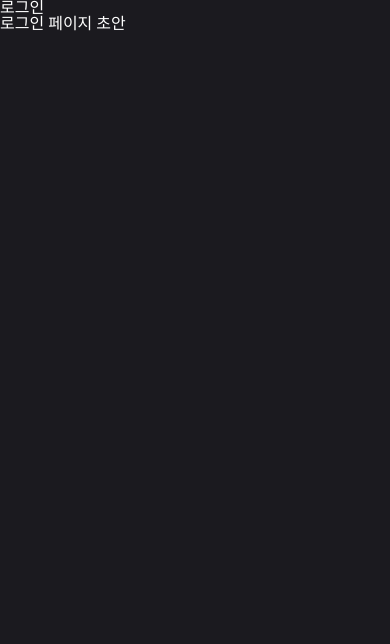
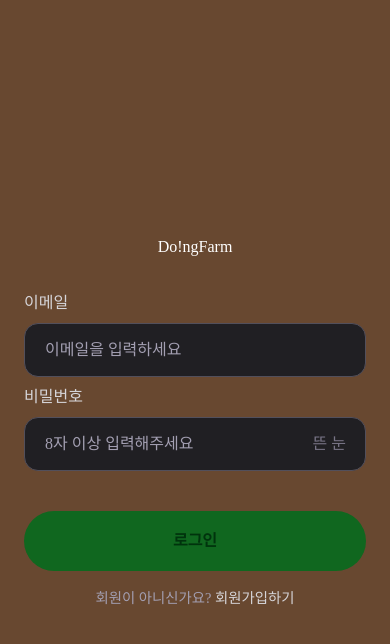
Before and after one commit to douk9909/DoingFarm, a Next.js app: page /login in a window 390 px wide. Shown: the top 644 px of the page. Built offline with nearby package versions, Linux system fonts and the light colour scheme; a web font is replaced by a local one.

Commit message:
feat: 로그인 폼 UI 구현
- 이메일/비밀번호 입력 필드 구현
- 비밀번호 표시/숨김 토글
- 이메일 유효성 검사 및 에러 메시지
- 로고 클릭 시 홈으로 이동
- 회원가입 링크 연결
- 반응형 레이아웃 (모바일 퍼스트)

```diff
--- a/src/app/(auth)/login/login.module.css
+++ b/src/app/(auth)/login/login.module.css
@@ -0,0 +1,58 @@
+.container {
+  min-height: 100vh;
+  display: flex;
+  justify-content: center;
+  align-items: center;
+  background-color: #684830;
+}
+
+.mainContent {
+  display: flex;
+  flex-direction: column;
+  width: 100%;
+  padding: 0 24px;
+}
+
+.formSection {
+  width: 100%;
+}
+
+.illustrationSection {
+  display: none;
+}
+
+.placeholderBox {
+  width: 100%;
+  aspect-ratio: 1 / 1;
+  background-color: #d1d5db;
+  border-radius: 30px;
+}
+
+/* tablet */
+@media (min-width: 768px) {
+  .mainContent {
+    padding: 0 40px;
+    max-width: 600px;
+  }
+}
+
+/* desktop */
+@media (min-width: 1024px) {
+  .mainContent {
+    flex-direction: row;
+    max-width: 1240px;
+    gap: 80px;
+    padding: 0 60px;
+  }
+
+  .illustrationSection {
+    display: flex;
+    flex: 1;
+    justify-content: center;
+  }
+
+  .formSection {
+    flex: 1;
+    max-width: 520px;
+  }
+}
--- a/src/app/(auth)/login/page.tsx
+++ b/src/app/(auth)/login/page.tsx
@@ -1,8 +1,19 @@
+'use client';
+import LoginForm from '@/components/auth/LoginForm';
+import styles from './login.module.css';
+
 export default function LoginPage() {
   return (
-    <section>
-      <h1>로그인</h1>
-      <p>로그인 페이지 초안</p>
-    </section>
+    <div className={styles.container}>
+      <main className={styles.mainContent}>
+        <section className={styles.formSection}>
+          <LoginForm />
+        </section>
+
+        <section className={styles.illustrationSection}>
+          <div className={styles.placeholderBox} />
+        </section>
+      </main>
+    </div>
   );
 }
--- a/src/components/auth/LoginForm.module.css
+++ b/src/components/auth/LoginForm.module.css
@@ -0,0 +1,101 @@
+.form {
+  display: flex;
+  flex-direction: column;
+  width: 100%;
+}
+
+.logoWrapper {
+  display: flex;
+  justify-content: center;
+  margin-bottom: 40px;
+}
+
+.inputGroup:last-of-type {
+  margin-bottom: 40px;
+}
+
+.inputGroup {
+  display: flex;
+  flex-direction: column;
+  color: var(--color-gray-700);
+  font-size: 16px;
+  gap: 12px;
+  margin-bottom: 12px;
+}
+
+.inputField {
+  height: 54px;
+  width: 100%;
+  gap: 8px;
+  padding: 0 20px;
+  border-radius: 14px;
+  background-color: var(--color-black-200);
+  border: 1px solid var(--color-gray-300);
+  color: var(--color-gray-900);
+  font-size: 16px;
+  outline: none;
+  box-sizing: border-box;
+}
+
+.inputField::placeholder {
+  color: var(--color-gray-600);
+}
+
+.inputField:focus {
+  border-color: var(--color-gray-900);
+}
+
+.inputError {
+  border-color: #ca372b;
+}
+
+.errorMessage {
+  color: #ca372b;
+  font-size: 14px;
+  margin: 0;
+}
+
+.passwordWrapper {
+  position: relative;
+  display: flex;
+  align-items: center;
+}
+
+.passwordWrapper .inputField {
+  padding-right: 24px;
+}
+
+.eyeButton {
+  position: absolute;
+  right: 20px;
+  background: none;
+  border: none;
+  cursor: pointer;
+  color: var(--color-gray-500);
+  display: flex;
+  align-items: center;
+}
+
+.submitButton {
+  height: 60px;
+  gap: 8px;
+  padding: 6 30px;
+  border-radius: 100px;
+  background-color: #10671f;
+  border: none;
+  margin-bottom: 20px;
+
+  color: #00330d;
+  font-weight: bold;
+  cursor: pointer;
+}
+
+.signupLink {
+  text-align: center;
+  font-size: 0.9rem;
+  color: var(--color-gray-600);
+}
+
+.signupLink a {
+  color: var(--color-gray-700);
+}
--- a/src/components/auth/LoginForm.tsx
+++ b/src/components/auth/LoginForm.tsx
@@ -0,0 +1,72 @@
+'use client';
+import Link from 'next/link';
+import styles from './LoginForm.module.css';
+import { useState } from 'react';
+import { useRouter } from 'next/navigation';
+
+export default function LoginForm() {
+  const [showPassword, setShowPassword] = useState(false);
+  const router = useRouter();
+  const [email, setEmail] = useState('');
+  const [emailError, setEmailError] = useState('');
+
+  const validateEmail = (value: string) => {
+    const isValid = /^[^\s@]+@[^\s@]+\.[^\s@]+$/.test(value);
+    setEmailError(isValid || value === '' ? '' : '이메일 형식으로 작성해 주세요');
+  };
+
+  return (
+    <form
+      className={styles.form}
+      onSubmit={(e) => {
+        e.preventDefault();
+        router.push('/mydashboard');
+      }}
+    >
+      <Link href="/" className={styles.logoWrapper}>
+        <h2>Do!ngFarm</h2>
+      </Link>
+
+      <div className={styles.inputGroup}>
+        <label htmlFor="email">이메일</label>
+        <input
+          id="email"
+          type="email"
+          placeholder="이메일을 입력하세요"
+          className={`${styles.inputField} ${emailError ? styles.inputError : ''}`}
+          value={email}
+          onChange={(e) => setEmail(e.target.value)}
+          onBlur={() => validateEmail(email)}
+        />
+        {emailError && <p className={styles.errorMessage}>{emailError}</p>}
+      </div>
+
+      <div className={styles.inputGroup}>
+        <label htmlFor="password">비밀번호</label>
+        <div className={styles.passwordWrapper}>
+          <input
+            id="password"
+            type={showPassword ? 'text' : 'password'}
+            placeholder="8자 이상 입력해주세요"
+            className={styles.inputField}
+          />
+          <button
+            type="button"
+            className={styles.eyeButton}
+            onClick={() => setShowPassword((prev) => !prev)}
+          >
+            {showPassword ? '감은 눈' : '뜬 눈'}
+          </button>
+        </div>
+      </div>
+
+      <button type="submit" className={styles.submitButton}>
+        로그인
+      </button>
+
+      <p className={styles.signupLink}>
+        회원이 아니신가요? <Link href="/signup">회원가입하기</Link>
+      </p>
+    </form>
+  );
+}
```
